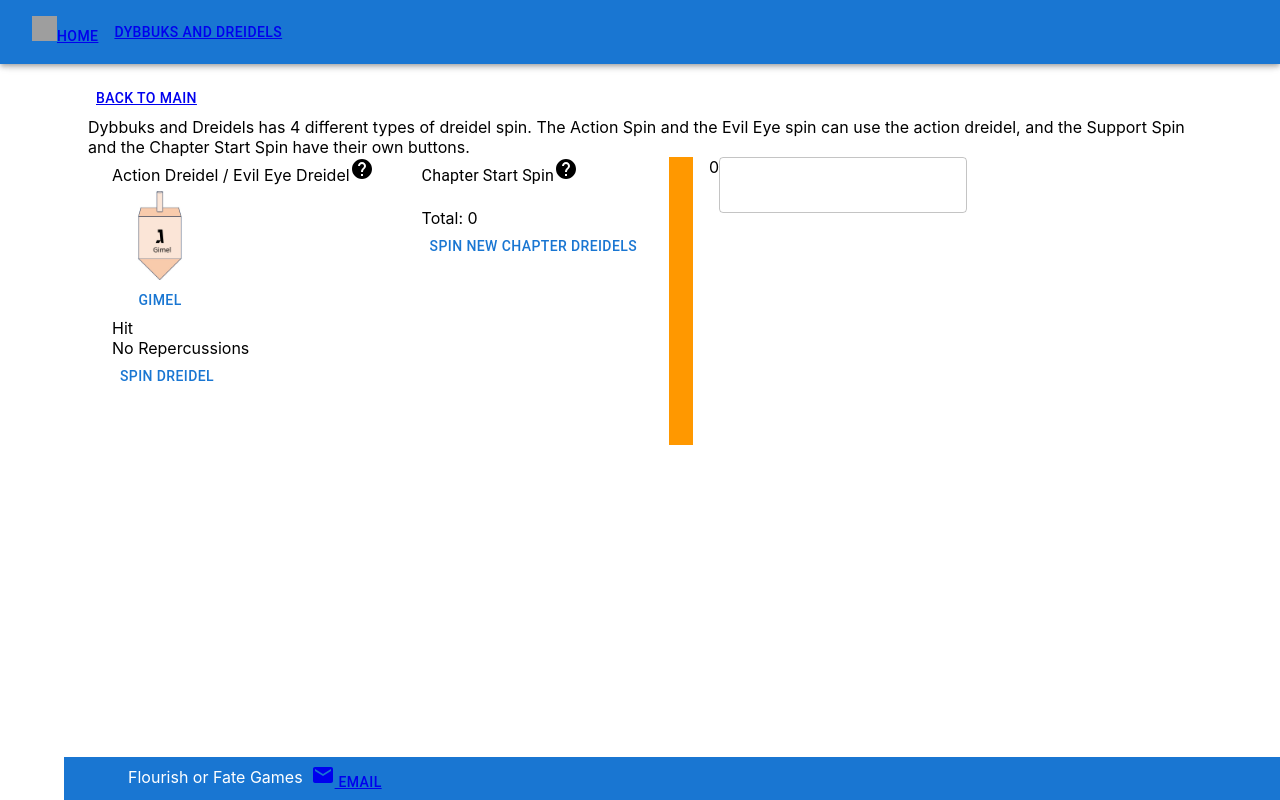
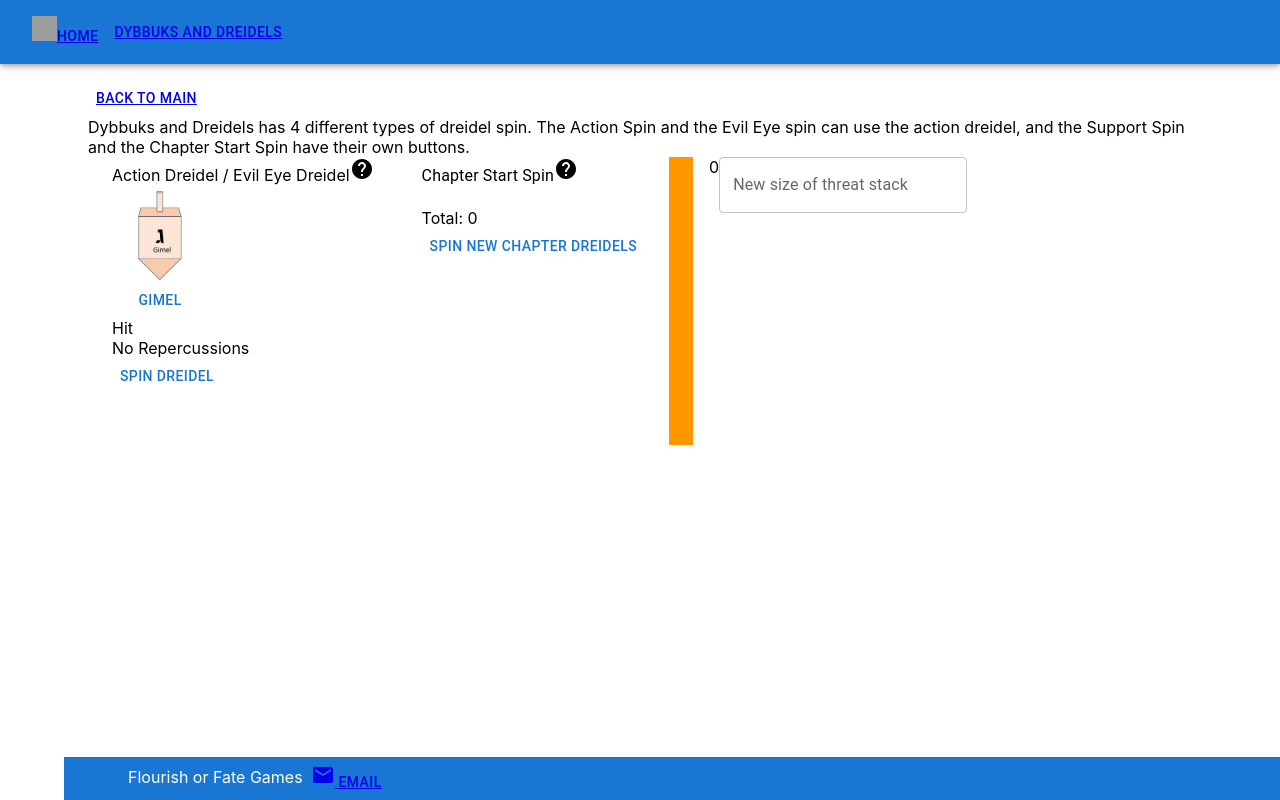
Before and after one commit to magurevitch/flourishorfate, a React (Create React App) app: page /#/dybbuks-and-dreidels/dreidel-spinner in a window 1280 px wide. Built offline with nearby package versions, Linux system fonts and the light colour scheme; grey boxes are pictures that could not be loaded.

Commit message:
adding in label

```diff
--- a/src/components/ThreatStack.tsx
+++ b/src/components/ThreatStack.tsx
@@ -37,7 +37,7 @@ export const ThreatStack = () => {
         </Grid>
         <Grid item>
             {ephemeral || stackSize}
-            <TextField type='number' onChange={(e) => {
+            <TextField type='number' label="New size of threat stack" onChange={(e) => {
                 let value = parseInt(e.target.value);
                 if (value < 0)
                     setStackSize(0);
```
